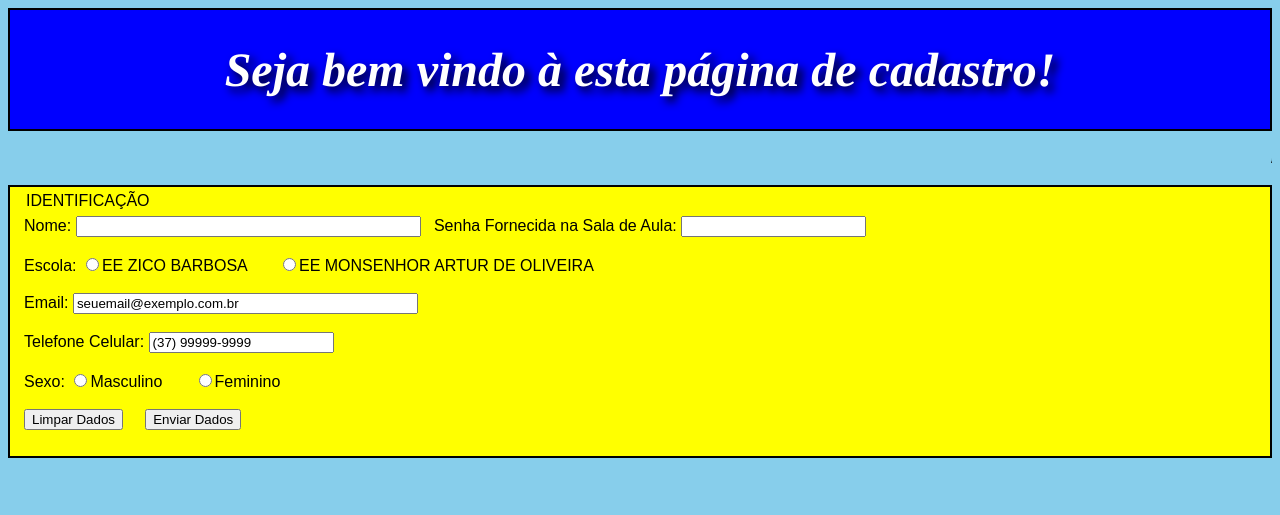
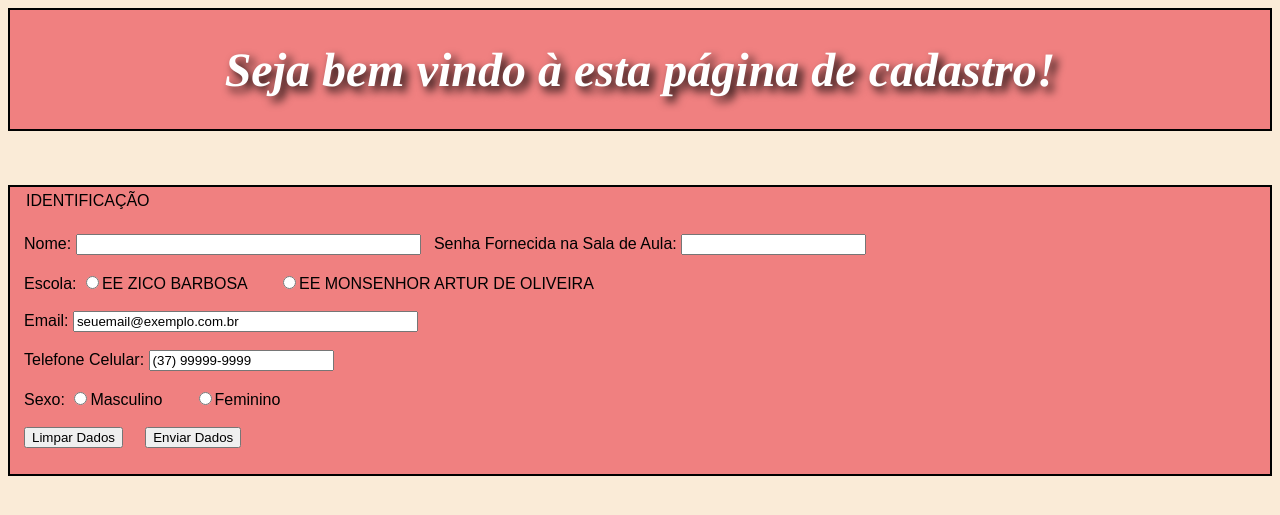
Before and after one commit to edilson-eemao/curriculo2, a Jekyll site: the page pages/Teste.html, which Jekyll copies as it is, in a window 1280 px wide. Shown: the top 515 px of the page. Built offline with Jekyll 4.4.1, drawn with Linux system fonts in a browser that asks for light colours.

Commit message:
Relembrando

```diff
--- a/pages/CSS/est.css
+++ b/pages/CSS/est.css
@@ -2,11 +2,11 @@
 
 body{
       font-family: arial, helvetica, verdana, sans-serif;
-      background-color:#87ceeb;
+      background-color:#FAEBD7  ;/* 87ceeb*/
 }
 
 #cabecalho{
-              background-color: #0000ff;
+              background-color: #F08080;
               text-align: center;
               border: 2px solid black;
               }
@@ -22,7 +22,7 @@ h1{
 #formulario{
   border: 2px solid black;
   padding-top: 5px;
-  background-color: #ffff00;
+  background-color: #F08080;
 
 }
 
--- a/pages/Teste.html
+++ b/pages/Teste.html
@@ -90,6 +90,7 @@
      <!-- para deixar o fieldset em tamanho mínimo a esquerda, use o atributo style="display: inline; text-align: left;" dentro da tag fieldset -->
 
           <legend>IDENTIFICAÇÃO</legend>
+          </br>
               <form name="frmCAD" id="frmCAD" method="POST" action="cadastro.php" enctype="application/x-www-form-urlencoded">
 
               <label for="nome">Nome:</label>
```
